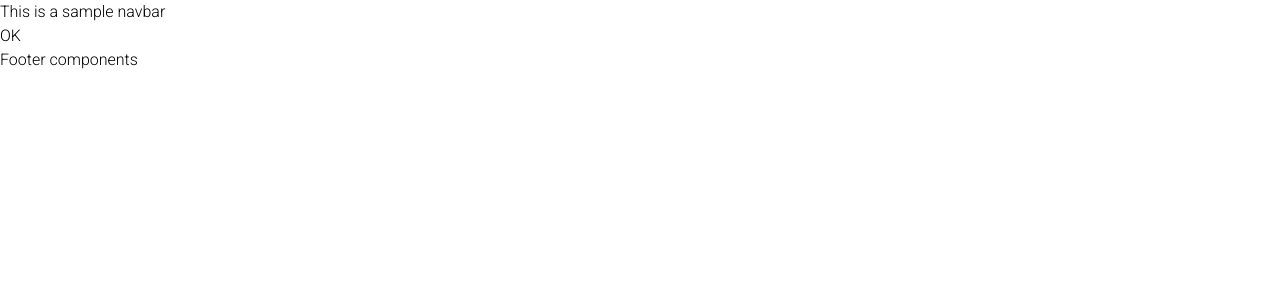
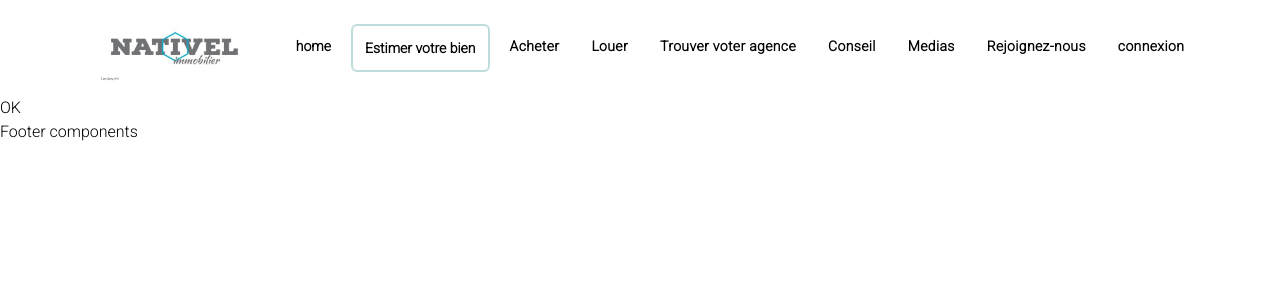
Before and after one commit to JulisTafita/imoweb, a Nuxt app: page / in a window 1280 px wide. Shown: the top 300 px of the page. Built offline with nearby package versions, Linux system fonts and the light colour scheme.

Commit message:
navigation bar

```diff
--- a/components/Nav/index.vue
+++ b/components/Nav/index.vue
@@ -1,3 +1,18 @@
 <template>
-    <div>This is a sample navbar</div>
+    <nav class="flex justify-center br-[gray] ">
+        <div class="lg:mx-5 my-2 ">
+            <img class="h-20 w-40 " src="/img/nativel_icon.jpg" alt="Discover Nuxt 3" />
+        </div>
+        <div class="flex justify-center mt-4">
+             <div class="lg:mx-1 my-2 lg:block hidden font-bold text-sm h-12 pt-3 px-3">home</div>
+             <div class="lg:mx-1 my-2 lg:block hidden font-bold text-sm h-12 pt-3 px-3 rounded-md border-2 border-[#00738140]">Estimer votre bien</div>
+             <div class="lg:mx-1 my-2 lg:block hidden font-bold text-sm h-12 pt-3 px-3 tracking-wide">Acheter</div>
+             <div class="lg:mx-1 my-2 lg:block hidden font-bold text-sm h-12 pt-3 px-3 tracking-wide">Louer</div>
+             <div class="lg:mx-1 my-2 lg:block hidden font-bold text-sm h-12 pt-3 px-3 tracking-wide">Trouver voter agence</div>
+             <div class="lg:mx-1 my-2 lg:block hidden font-bold text-sm h-12 pt-3 px-3 tracking-wide">Conseil</div>
+             <div class="lg:mx-1 my-2 lg:block hidden font-bold text-sm h-12 pt-3 px-3 tracking-wide">Medias</div>
+             <div class="lg:mx-1 my-2 lg:block hidden font-bold text-sm h-12 pt-3 px-3 tracking-wide">Rejoignez-nous</div>
+             <div class="lg:mx-1 my-2 lg:block hidden font-bold text-sm h-12 pt-3 px-3 tracking-wide">connexion</div>
+        </div>
+    </nav>
 </template>
```
Also changed, not shown: public/img/nativel_icon.jpg.
